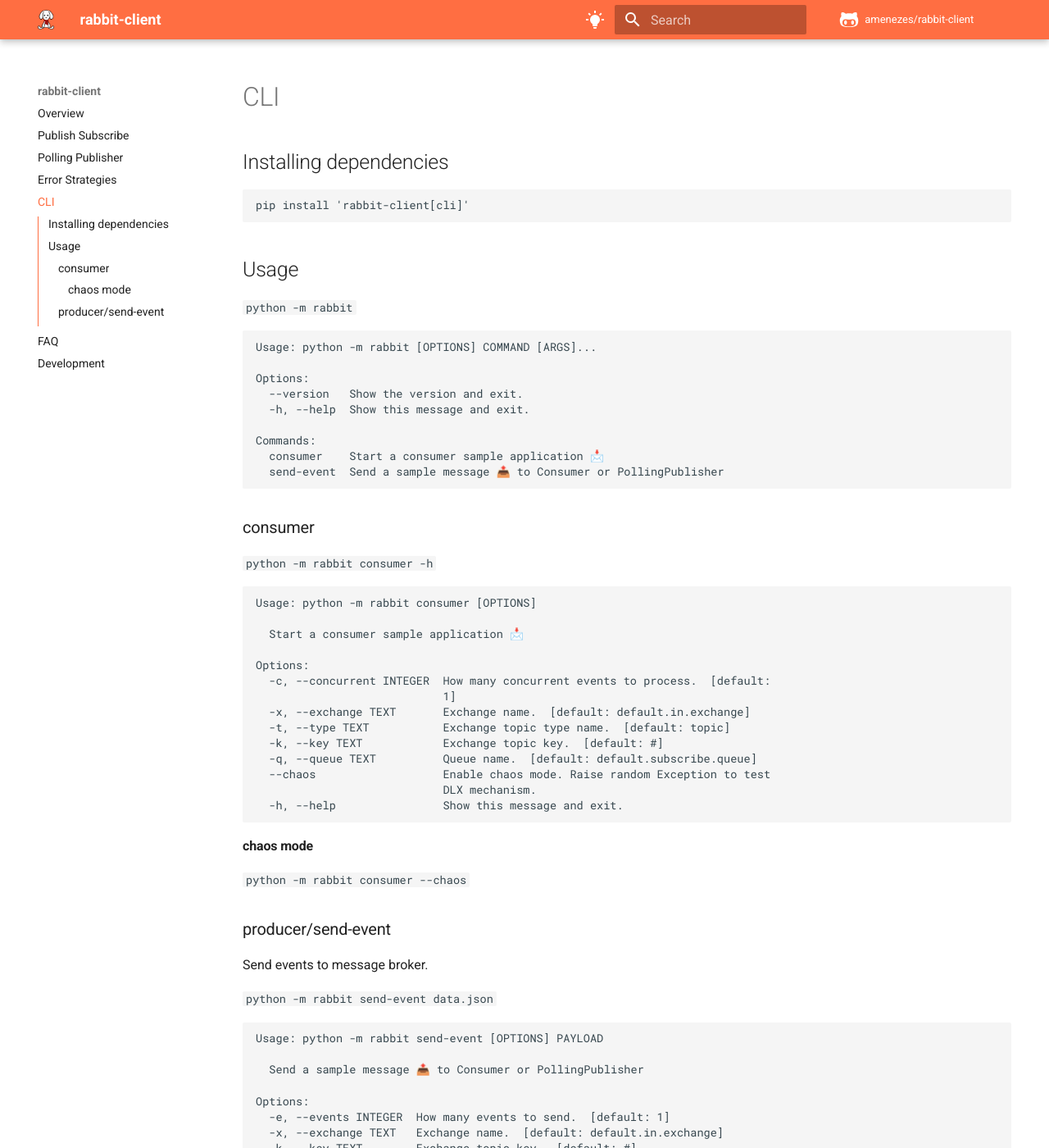
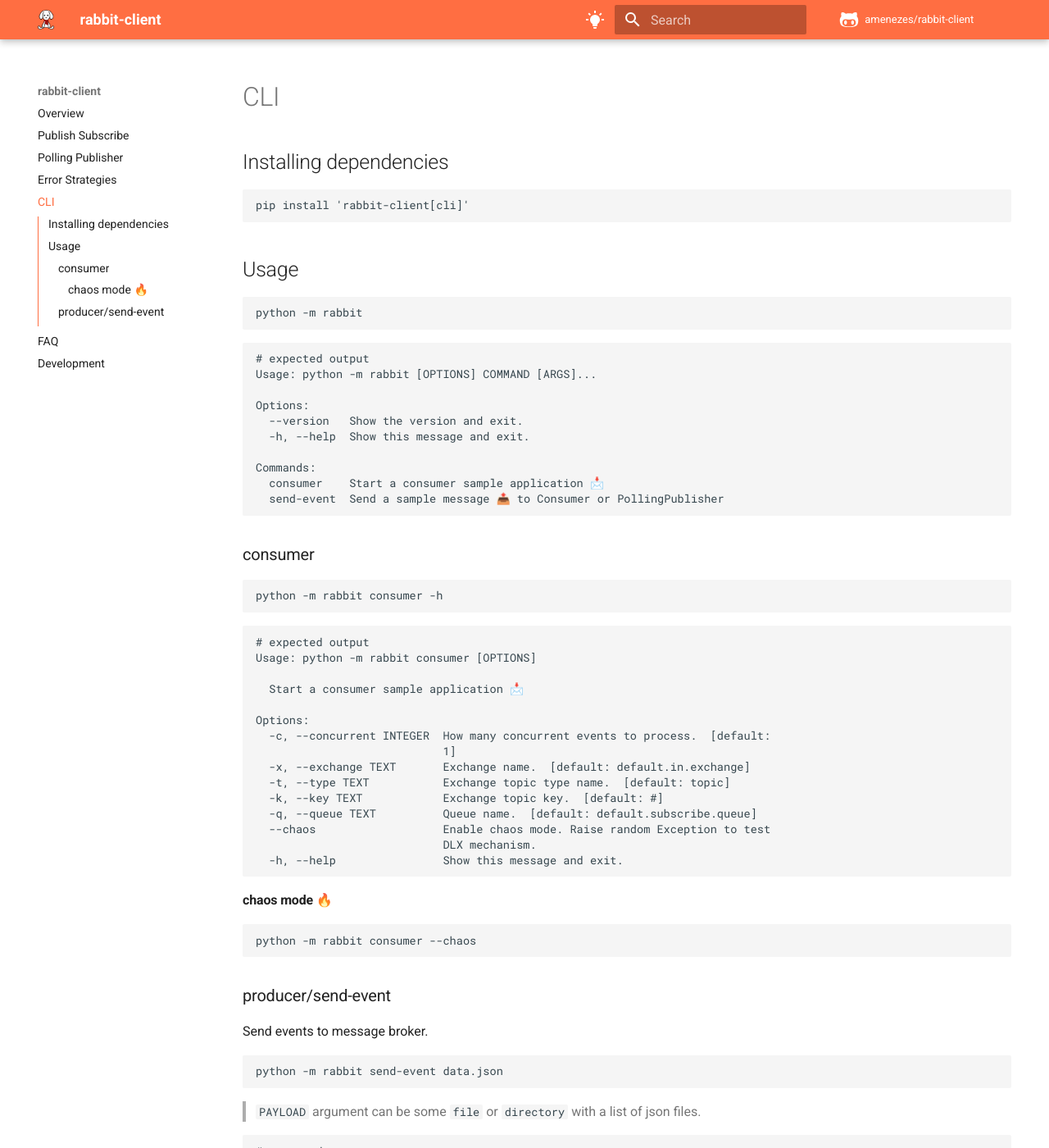
Before and after one commit to amenezes/rabbit-client, an MkDocs documentation site: the page built from docs/command-line.md, in a window 1280 px wide and 1400 px high. Shown: the whole window at 82% size. Built offline with MkDocs 1.6.1 and Material for MkDocs 9.7.7, drawn with Linux system fonts in a browser that asks for light colours; comment, search, counter and statistics services are not loaded; some of the changed text lies outside the part shown.

Commit message:
Updated docs

````diff
--- a/docs/command-line.md
+++ b/docs/command-line.md
@@ -8,9 +8,12 @@
 
 ## Usage
 
-`python -m rabbit`
+```bash
+python -m rabbit
+```
 
 ```bash
+# expected output
 Usage: python -m rabbit [OPTIONS] COMMAND [ARGS]...
 
 Options:
@@ -24,9 +27,12 @@
 
 ### consumer
 
-`python -m rabbit consumer -h`
+```bash
+python -m rabbit consumer -h
+```
 
-```python
+```bash
+# expected output
 Usage: python -m rabbit consumer [OPTIONS]
 
   Start a consumer sample application 📩
@@ -43,17 +49,24 @@
   -h, --help                Show this message and exit.
 ```
 
-#### chaos mode
+#### chaos mode 🔥
 
-`python -m rabbit consumer --chaos`
+```bash
+python -m rabbit consumer --chaos
+```
 
 ### producer/send-event
 
 Send events to message broker.
 
-`python -m rabbit send-event data.json`
+```bash
+python -m rabbit send-event data.json
+```
+
+> `PAYLOAD` argument can be some `file` or `directory` with a list of json files.
 
 ```bash
+# expected output
 Usage: python -m rabbit send-event [OPTIONS] PAYLOAD
 
   Send a sample message 📤 to Consumer or PollingPublisher
````
Also changed, not shown: docs/development.md (+1 -1 lines).
